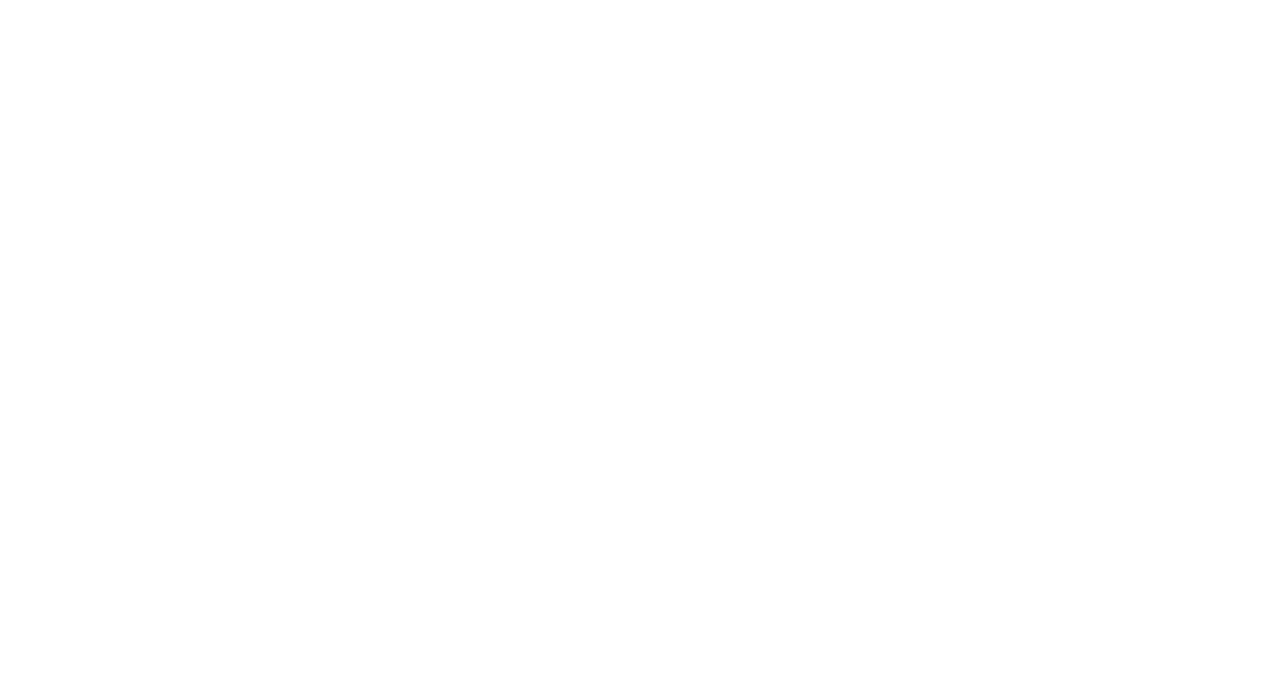
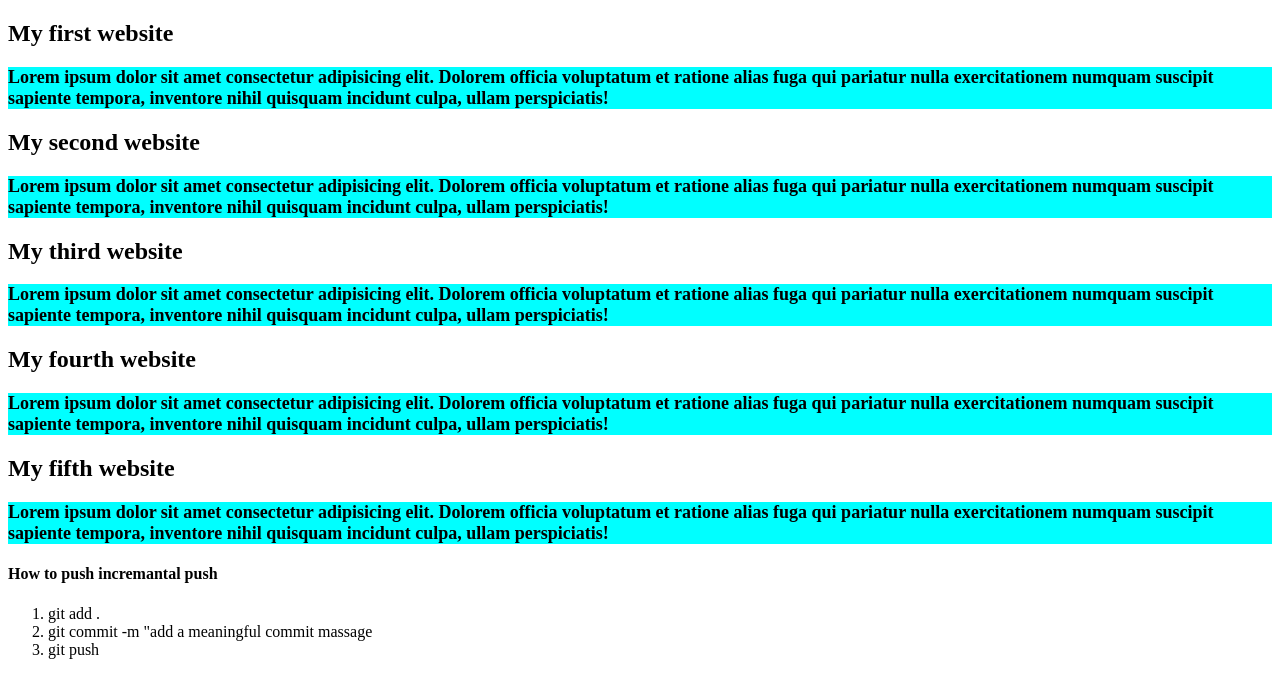
Before and after one commit to masum185647/my-first-git-repo, a plain HTML site: page index.html in a window 1280 px wide. Drawn offline with Linux system fonts and the light colour scheme.

Commit message:
add my blogs

```diff
--- /dev/null
+++ b/blog.css
@@ -0,0 +1,5 @@
+p{
+    background-color: aqua;
+    font-size: large;
+    font-weight: bold;
+}
--- a/index.html
+++ b/index.html
@@ -3,9 +3,39 @@
 <head>
     <meta charset="UTF-8">
     <meta name="viewport" content="width=device-width, initial-scale=1.0">
-    <title>Document</title>
+    <title>my first git hub code</title>
+    <link rel="stylesheet" href="blog.css">
 </head>
 <body>
+    <div>
+        <h2>My first website</h2>
+    <p>Lorem ipsum dolor sit amet consectetur adipisicing elit. Dolorem officia voluptatum et ratione alias fuga qui pariatur nulla exercitationem numquam suscipit sapiente tempora, inventore nihil quisquam incidunt culpa, ullam perspiciatis!</p>
+    </div>
+     <div>
+        <h2>My second website</h2>
+    <p>Lorem ipsum dolor sit amet consectetur adipisicing elit. Dolorem officia voluptatum et ratione alias fuga qui pariatur nulla exercitationem numquam suscipit sapiente tempora, inventore nihil quisquam incidunt culpa, ullam perspiciatis!</p>
+    </div>
+     <div>
+        <h2>My third website</h2>
+    <p>Lorem ipsum dolor sit amet consectetur adipisicing elit. Dolorem officia voluptatum et ratione alias fuga qui pariatur nulla exercitationem numquam suscipit sapiente tempora, inventore nihil quisquam incidunt culpa, ullam perspiciatis!</p>
+    </div>
+     <div>
+        <h2>My fourth website</h2>
+    <p>Lorem ipsum dolor sit amet consectetur adipisicing elit. Dolorem officia voluptatum et ratione alias fuga qui pariatur nulla exercitationem numquam suscipit sapiente tempora, inventore nihil quisquam incidunt culpa, ullam perspiciatis!</p>
+    </div>
+     <div>
+        <h2>My fifth website</h2>
+    <p>Lorem ipsum dolor sit amet consectetur adipisicing elit. Dolorem officia voluptatum et ratione alias fuga qui pariatur nulla exercitationem numquam suscipit sapiente tempora, inventore nihil quisquam incidunt culpa, ullam perspiciatis!</p>
+    </div>
+    <div>
+        <h4>How to push incremantal push</h4>
+        <ol>
+            <li>git add .</li>
+            <li>git commit -m "add a meaningful commit massage</li>
+            <li>git push</li>
+        </ol>
+    </div>
+
 
 </body>
 </html>
```
